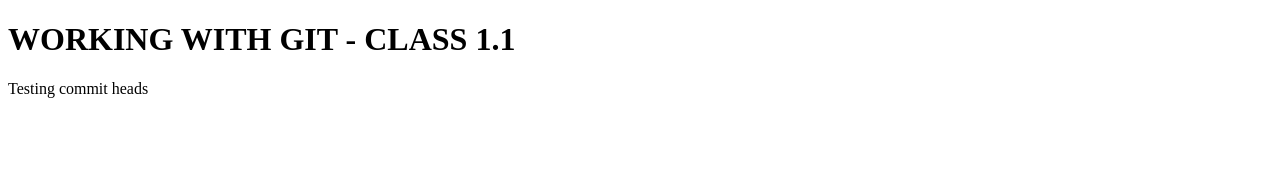
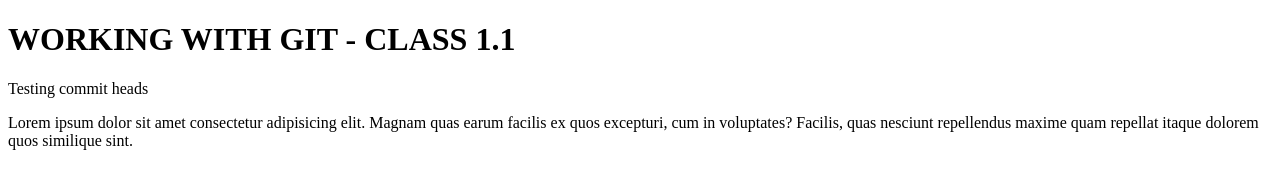
Before and after one commit to firelorrd/Alien-list, a plain HTML site: page about.html in a window 1280 px wide. Drawn offline with Linux system fonts and the light colour scheme.

Commit message:
modify the about page

```diff
--- a/about.html
+++ b/about.html
@@ -8,5 +8,6 @@
 <body>
     <h1>WORKING WITH GIT - CLASS 1.1</h1>
     <p>Testing commit heads</p>
+    <p>Lorem ipsum dolor sit amet consectetur adipisicing elit. Magnam quas earum facilis ex quos excepturi, cum in voluptates? Facilis, quas nesciunt repellendus maxime quam repellat itaque dolorem quos similique sint.</p>
 </body>
 </html>
```
